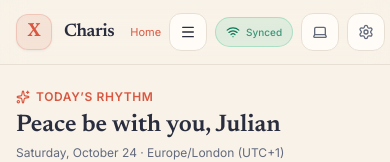
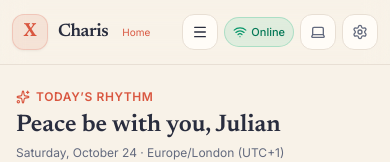
Before and after one commit to okikijesutech/Charis-Spiritual-App, a React (Vite) app: page / in a window 390 px wide. Shown: the top 162 px of the page. Built offline with nearby package versions, Linux system fonts and the light colour scheme.

Commit message:
fix(header): optimize mobile control spacing on narrow 360px viewports

```diff
--- a/src/components/layout/Header.tsx
+++ b/src/components/layout/Header.tsx
@@ -65,23 +65,23 @@ export const Header: React.FC<HeaderProps> = ({
   return (
     <>
       <header className="sticky top-0 z-30 w-full bg-charis-surface/90 backdrop-blur-md border-b border-charis-border/70 transition-colors pt-safe">
-        <div className="max-w-6xl mx-auto px-4 sm:px-6 h-16 flex items-center justify-between">
+        <div className="max-w-6xl mx-auto px-3 sm:px-6 h-16 flex items-center justify-between">
           {/* Mobile brand title & quick menu trigger */}
-          <div className="flex items-center gap-3">
+          <div className="flex items-center gap-2.5 sm:gap-3">
             <button
               onClick={() => onSelectTab && onSelectTab('home')}
-              className="w-9 h-9 rounded-xl bg-charis-terracotta/10 dark:bg-charis-terracotta-dark/15 border border-charis-terracotta/20 flex items-center justify-center text-charis-primary font-serif font-bold text-lg shadow-subtle hover:scale-105 transition-transform"
+              className="w-9 h-9 rounded-xl bg-charis-terracotta/10 dark:bg-charis-terracotta-dark/15 border border-charis-terracotta/20 flex items-center justify-center text-charis-primary font-serif font-bold text-lg shadow-subtle hover:scale-105 transition-transform shrink-0"
               title="Return to Home"
             >
               Χ
             </button>
-            <div>
-              <div className="flex items-center gap-2">
+            <div className="min-w-0">
+              <div className="flex items-center gap-1.5 sm:gap-2">
                 <h1 className="font-serif text-lg font-bold tracking-tight text-charis-text leading-tight">
                   Charis
                 </h1>
                 {currentTab && (
-                  <span className="md:hidden text-[11px] font-sans text-charis-primary bg-charis-primary/10 px-2 py-0.5 rounded-full capitalize">
+                  <span className="md:hidden text-[10px] sm:text-[11px] font-sans text-charis-primary bg-charis-primary/10 px-2 py-0.5 rounded-full capitalize">
                     {currentTab}
                   </span>
                 )}
@@ -93,11 +93,11 @@ export const Header: React.FC<HeaderProps> = ({
           </div>
 
           {/* Header Controls */}
-          <div className="flex items-center gap-2">
+          <div className="flex items-center gap-1.5 sm:gap-2 shrink-0">
             {/* Mobile Menu Button (allows navigating from top if bottom bar is hidden) */}
             <button
               onClick={() => setIsMobileMenuOpen(!isMobileMenuOpen)}
-              className="md:hidden p-2 rounded-xl border border-charis-border bg-charis-surface hover:bg-charis-border-subtle transition-colors text-charis-text min-w-[38px] min-h-[38px] flex items-center justify-center"
+              className="md:hidden p-2 rounded-xl border border-charis-border bg-charis-surface hover:bg-charis-border-subtle transition-colors text-charis-text min-w-[36px] min-h-[36px] flex items-center justify-center"
               aria-label="Toggle navigation menu"
               title="Open Navigation Menu"
             >
@@ -112,7 +112,7 @@ export const Header: React.FC<HeaderProps> = ({
             <button
               onClick={onToggleOffline}
               title={isOffline ? "Currently simulating offline mode. Click to restore online." : "Online. All records synced. Click to simulate offline mode."}
-              className={`inline-flex items-center gap-1.5 px-2.5 py-1.5 rounded-full text-xs font-medium border transition-all ${
+              className={`inline-flex items-center gap-1 px-2 sm:px-2.5 py-1.5 rounded-full text-xs font-medium border transition-all ${
                 isOffline
                   ? 'bg-amber-500/10 border-amber-500/30 text-amber-700 dark:text-amber-400'
                   : 'bg-emerald-500/10 border-emerald-500/25 text-emerald-700 dark:text-emerald-400'
@@ -120,15 +120,15 @@ export const Header: React.FC<HeaderProps> = ({
             >
               {isOffline ? (
                 <>
-                  <WifiOff className="w-3.5 h-3.5 animate-pulse" />
-                  <span className="hidden xs:inline">Offline</span>
-                  <span className="text-[10px] opacity-75">(Saved locally)</span>
+                  <WifiOff className="w-3.5 h-3.5 animate-pulse text-amber-600 dark:text-amber-400" />
+                  <span className="text-[11px] sm:text-xs font-medium">Offline</span>
+                  <span className="text-[10px] opacity-75 hidden sm:inline">(Saved locally)</span>
                 </>
               ) : (
                 <>
-                  <Wifi className="w-3.5 h-3.5" />
-                  <span className="hidden xs:inline">Online</span>
-                  <span className="text-[10px] opacity-75">Synced</span>
+                  <Wifi className="w-3.5 h-3.5 text-emerald-600 dark:text-emerald-400" />
+                  <span className="text-[11px] sm:text-xs font-medium">Online</span>
+                  <span className="text-[10px] opacity-75 hidden sm:inline">Synced</span>
                 </>
               )}
             </button>
@@ -136,7 +136,7 @@ export const Header: React.FC<HeaderProps> = ({
             {/* Theme switcher */}
             <button
               onClick={cycleTheme}
-              className="p-2 rounded-xl border border-charis-border bg-charis-surface hover:bg-charis-border-subtle transition-colors text-charis-text flex items-center justify-center min-w-[38px] min-h-[38px]"
+              className="p-2 rounded-xl border border-charis-border bg-charis-surface hover:bg-charis-border-subtle transition-colors text-charis-text flex items-center justify-center min-w-[36px] min-h-[36px]"
               title={`Current theme: ${theme}. Click to switch.`}
               aria-label={`Toggle theme: currently ${theme}`}
             >
@@ -146,7 +146,7 @@ export const Header: React.FC<HeaderProps> = ({
             {/* Settings button */}
             <button
               onClick={onOpenSettings}
-              className="p-2 rounded-xl border border-charis-border bg-charis-surface hover:bg-charis-border-subtle transition-colors text-charis-text min-w-[38px] min-h-[38px] flex items-center justify-center"
+              className="p-2 rounded-xl border border-charis-border bg-charis-surface hover:bg-charis-border-subtle transition-colors text-charis-text min-w-[36px] min-h-[36px] flex items-center justify-center"
               title="Settings & Account"
               aria-label="Settings and Preferences"
             >
```
